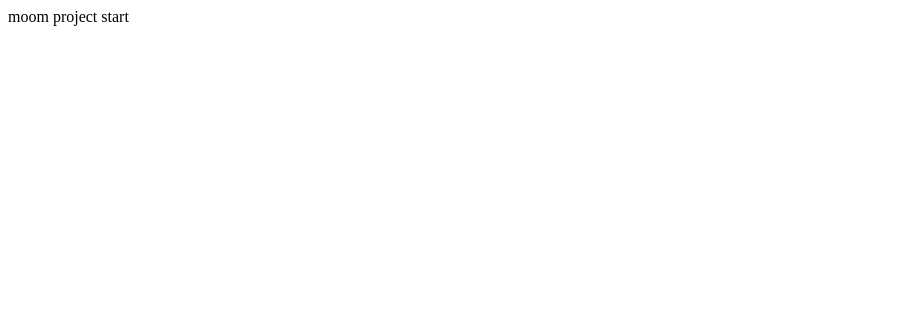
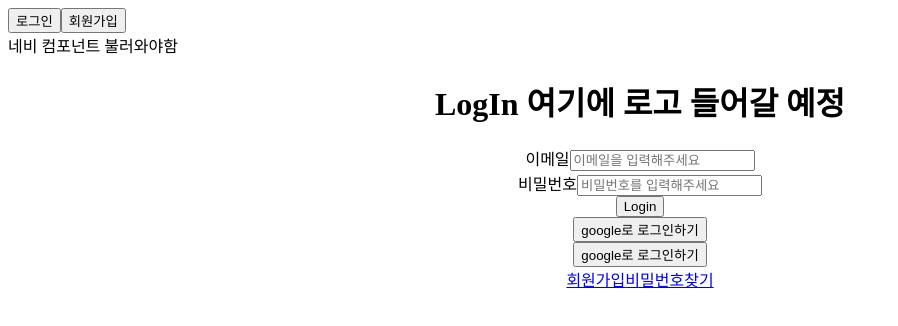
Before and after one commit to kirk0201/moom_client, a React (Create React App) app in the folder moom/: page /login in a window 1280 px wide. Shown: the top 326 px of the page, without its empty margins (0-898 px from the left). Built offline with nearby package versions, Linux system fonts and the light colour scheme.

Commit message:
Add Login component

```diff
--- a/moom/src/App.js
+++ b/moom/src/App.js
@@ -1,9 +1,63 @@
-import React, { Component } from "react";
+import { Component } from "react";
 import { Route, Switch } from "react-router-dom";
 
+import { BASEURL } from "./helpurl";
+import LoginMain from "./pages/LoginMain";
+import NoLoginMain from "./pages/NoLoginMain";
+
+import axios from "axios";
+axios.defaults.withCredentials = true;
+
 class App extends Component {
+  state = {
+    isLogin: false,
+    userinfo: null,
+  };
+
+  // componentDidMount() {
+  //   this.handleLoginSuccess();
+  // }
+
+  handleLoginSuccess = () => {
+    axios
+      .get(`${BASEURL}/user/edit`)
+      .then((res) => {
+        console.log(res.data);
+        this.setState({ isLogin: true, userinfo: res.data });
+        console.log(this.state.userinfo);
+        this.props.history.push("/");
+      })
+      .catch((err) => {
+        console.log(err);
+        console.log(err.message);
+        if (err.message === "Request failed with status code 404") {
+          this.setState({ isLogin: false });
+        }
+      });
+  };
+
   render() {
-    return <div>moom project start</div>;
+    const { isLogin, userinfo } = this.state;
+    return (
+      <div>
+        <Switch>
+          <Route
+            path="/"
+            render={() => {
+              if (isLogin) {
+                return <LoginMain userinfo={userinfo}></LoginMain>;
+              } else {
+                return (
+                  <NoLoginMain
+                    handleLoginSuccess={this.handleLoginSuccess.bind(this)}
+                  ></NoLoginMain>
+                );
+              }
+            }}
+          ></Route>
+        </Switch>
+      </div>
+    );
   }
 }
 
--- a/moom/src/pages/LoginMain.js
+++ b/moom/src/pages/LoginMain.js
@@ -0,0 +1,22 @@
+import { Component } from "react";
+import { withRouter, Link, Route, Switch } from "react-router-dom";
+
+class LoginMain extends Component {
+  constructor(props) {
+    super(props);
+  }
+
+  render() {
+    return (
+      <div>
+        <div>네비 컴포넌트 불러와야함</div>
+        <span>{this.props.userinfo.name}</span>
+        <span>{this.props.userinfo.email}</span>
+        <span>{this.props.userinfo.birth}</span>
+        <span>{this.props.userinfo.promise}</span>
+      </div>
+    );
+  }
+}
+
+export default withRouter(LoginMain);
--- a/moom/src/pages/NoLoginMain.js
+++ b/moom/src/pages/NoLoginMain.js
@@ -0,0 +1,47 @@
+import { Component } from "react";
+import { withRouter, Link, Route, Switch } from "react-router-dom";
+
+import LogIn from "../components/LogIn";
+import SignUp from "../components/SignUp";
+
+class NoLoginMain extends Component {
+  constructor(props) {
+    super(props);
+  }
+
+  render() {
+    return (
+      <div>
+        <header>
+          <Link to="/login">
+            <button>로그인</button>
+          </Link>
+          <Link to="/signup">
+            <button>회원가입</button>
+          </Link>
+          <div>네비 컴포넌트 불러와야함</div>
+        </header>
+        <main>
+          <Switch>
+            <Route
+              path="/login"
+              render={() => {
+                return (
+                  <LogIn handleLoginSuccess={this.props.handleLoginSuccess} />
+                );
+              }}
+            ></Route>
+            <Route
+              path="/signup"
+              render={() => {
+                return <SignUp />;
+              }}
+            ></Route>
+          </Switch>
+        </main>
+      </div>
+    );
+  }
+}
+
+export default withRouter(NoLoginMain);
```
Also changed, not shown: moom/src/components/LogIn.js (+15 -6 lines), moom/src/helpurl.js (line endings or trailing spaces), 1 other file (tests, documents, lock files or other folders).
